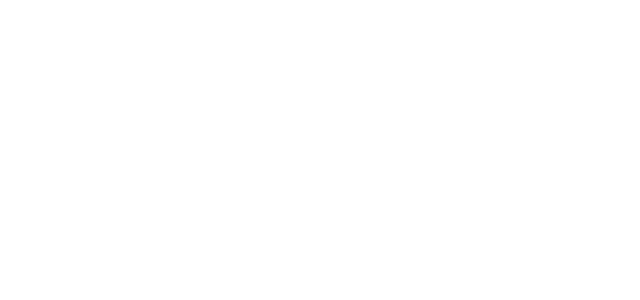
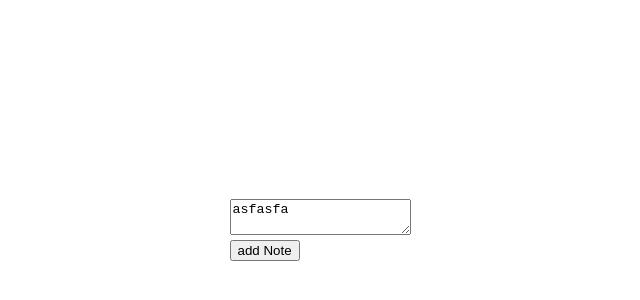
Before and after one commit to jocker-py/TextEditor, a React (Create React App) app: page / in a window 1280 px wide. Shown: the part 170-470 px from the top of the page, without its empty margins (320-960 px from the left). Built offline with nearby package versions, Linux system fonts and the light colour scheme.

Commit message:
feat: add uncontrolled textarea element with onChangeMessageText function

```diff
--- a/src/App.tsx
+++ b/src/App.tsx
@@ -1,9 +1,25 @@
-import React from 'react';
+import React, { ChangeEvent } from 'react';
 import './App.scss';
+import { changeMessageActionCreator } from './store/store';
+import { StoreType } from './store/types';
 
-function App() {
+type AppPropsType = {store: StoreType};
+function App(props: AppPropsType) {
+  const state = props.store.getState();
+  const dispatch = props.store.dispatch.bind(props.store);
+  const value = state.value;
+  const onChangeMessageText = (e: ChangeEvent<HTMLTextAreaElement>) => {
+    let text = e.currentTarget.value;
+      dispatch(changeMessageActionCreator(text))
+  }
   return (
     <div className="App">
+      <div>
+        <textarea value={value} onChange={onChangeMessageText} placeholder="Enter your note..."/>
+      </div>
+      <div>
+        <button>add Note</button>
+      </div>
     </div>
   );
 }
```
